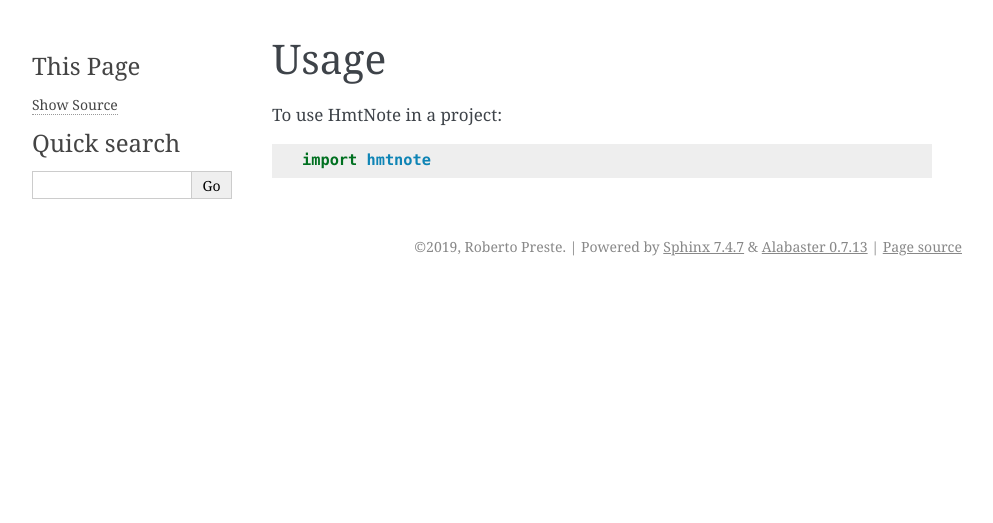
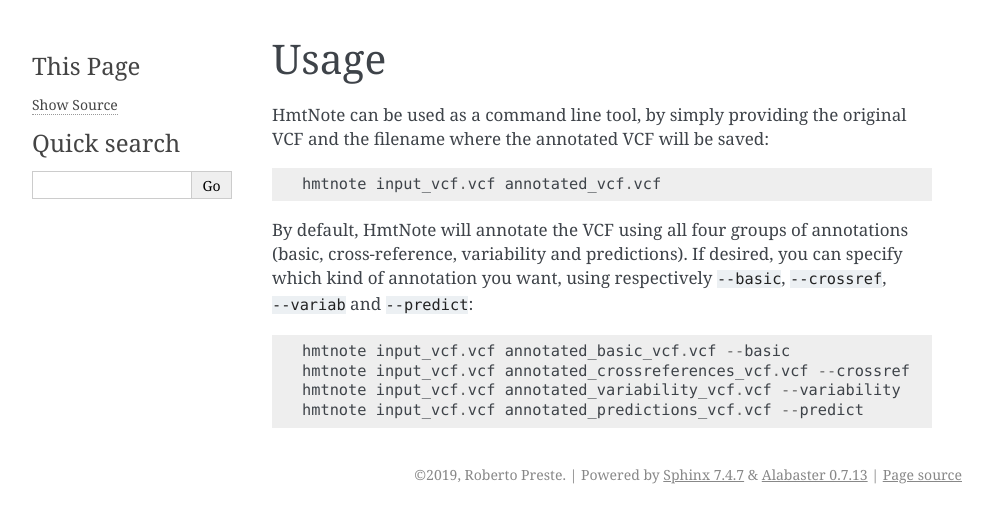
Before and after one commit to robertopreste/HmtNote, a Sphinx documentation site: the page built from docs/usage.rst, in a window 1280 px wide. Shown: the top 523 px of the page, without its empty margins (148-1141 px from the left). Built offline with Sphinx 7.4.7, drawn with Linux system fonts in a browser that asks for light colours; pages that are not in the unit, such as notebooks, are missing from menus.

Commit message:
Update documentation

```diff
--- a/CONTRIBUTING.rst
+++ b/CONTRIBUTING.rst
@@ -103,7 +103,7 @@ Before you submit a pull request, check that it meets these guidelines:
    your new functionality into a function with a docstring, and add the
    feature to the list in README.rst.
 3. The pull request should work for Python 2.7, 3.4, 3.5 and 3.6, and for PyPy. Check
-   https://travis-ci.org/robertopreste/hmtnote/pull_requests
+   https://travis-ci.org/robertopreste/HmtNote/pull_requests
    and make sure that the tests pass for all supported Python versions.
 
 Tips
--- a/docs/usage.rst
+++ b/docs/usage.rst
@@ -2,6 +2,13 @@
 Usage
 =====
 
-To use HmtNote in a project::
+HmtNote can be used as a command line tool, by simply providing the original VCF and the filename where the annotated VCF will be saved::
 
-    import hmtnote
+    hmtnote input_vcf.vcf annotated_vcf.vcf
+
+By default, HmtNote will annotate the VCF using all four groups of annotations (basic, cross-reference, variability and predictions). If desired, you can specify which kind of annotation you want, using respectively ``--basic``, ``--crossref``, ``--variab`` and ``--predict``::
+
+    hmtnote input_vcf.vcf annotated_basic_vcf.vcf --basic
+    hmtnote input_vcf.vcf annotated_crossreferences_vcf.vcf --crossref
+    hmtnote input_vcf.vcf annotated_variability_vcf.vcf --variability
+    hmtnote input_vcf.vcf annotated_predictions_vcf.vcf --predict
--- a/setup.py
+++ b/setup.py
@@ -37,6 +37,7 @@ setup(
     install_requires=requirements,
     license="MIT license",
     long_description=readme + '\n\n' + history,
+    long_description_content_type="text/x-rst",
     include_package_data=True,
     keywords='hmtnote',
     name='hmtnote',
```
Also changed, not shown: README.rst (+63 -5 lines), 1 other file.
